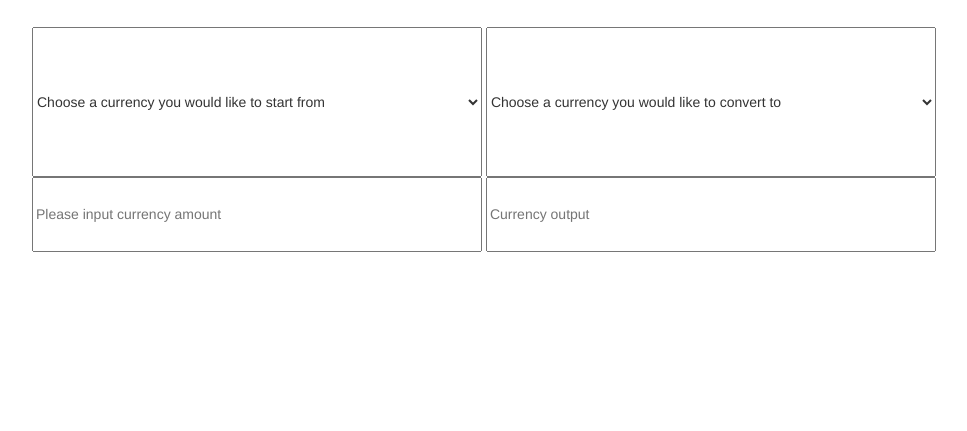
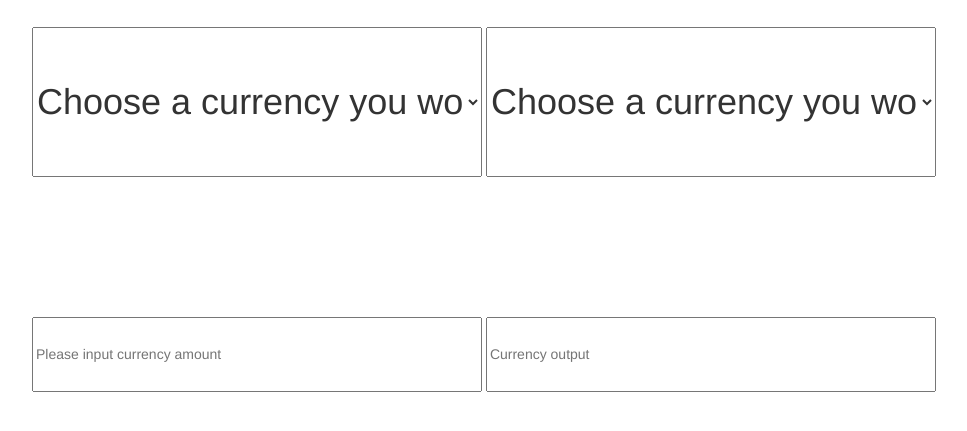
Before and after one commit to LDaniels18/CSE-155-Project, a plain HTML site: page index.html in a window 1280 px wide. Shown: the part 63-494 px from the top of the page, without its empty margins (38-1005 px from the left). Drawn offline with nearby package versions, Linux system fonts and the light colour scheme.

Commit message:
UI update

```diff
--- a/index.html
+++ b/index.html
@@ -15,11 +15,12 @@
   color:#333;
 }
 #currency1{
+  font-size: 36px;
     width: 450px;
     height: 150px;
 }
 #currency2{
-
+  font-size: 36px;
     width: 450px;
     height: 150px;
 }
@@ -54,10 +55,17 @@
     <select id="currency1" ondblclick="myFunc()">
       <option>Choose a currency you would like to start from</option>
    </select>
-
+<style ></style>
     <select id="currency2" ondblclick="myFunc()">
       <option>Choose a currency you would like to convert to</option>
    </select>
+   <br/>
+   <br/>
+   <br/>
+   <br/>
+   <br/>
+   <br/>
+   <br/>
    <br/>
    <input type="number" id="currency1Amount" placeholder="Please input currency amount">
    <input type="number" id="currency2Amount"  placeholder="Currency output">
```
